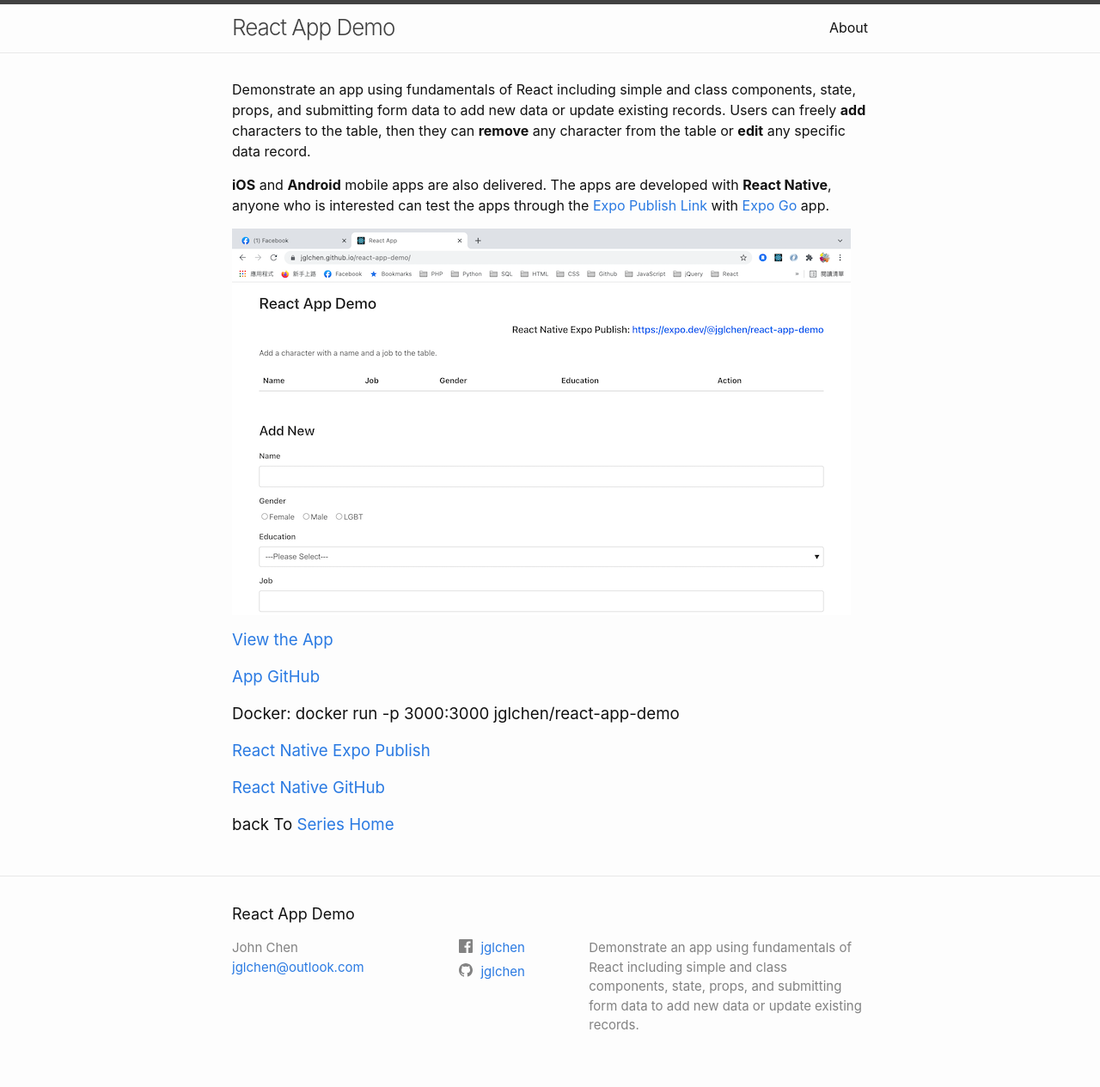
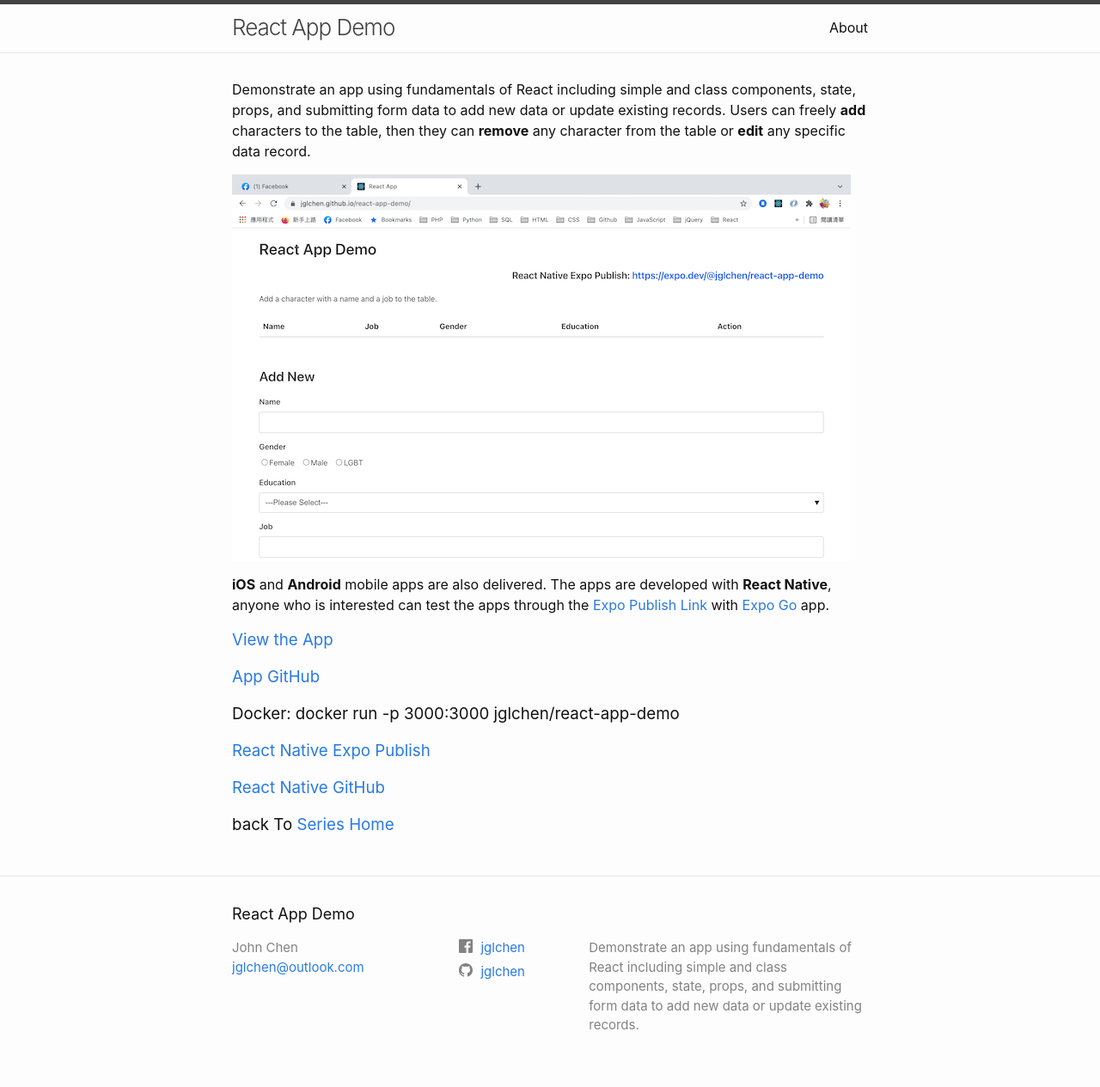
Before and after one commit to jglchen/react-app-demo, a Jekyll site: the page built from index.md, in a window 1280 px wide. Shown: the whole page at 86% size. Built offline with Jekyll 4.4.1, drawn with Linux system fonts in a browser that asks for light colours; comment, search, counter and statistics services are not loaded.

Commit message:
Update _config.yml

```diff
--- a/index.md
+++ b/index.md
@@ -10,9 +10,9 @@
 
 Demonstrate an app using fundamentals of React including simple and class components, state, props, and submitting form data to add new data or update existing records. Users can freely **add** characters to the table, then they can **remove** any character from the table or **edit** any specific data record.
 
+[![react-app-demo-screenshot](/images/react-app-demo-screenshot.png)](https://react-app-demo-coral.vercel.app)
+
 **iOS** and **Android** mobile apps are also delivered. The apps are developed with **React Native**, anyone who is interested can test the apps through the [Expo Publish Link](https://expo.dev/@jglchen/react-app-demo) with [Expo Go](https://expo.dev/client) app.
-
-[![react-app-demo-screenshot](/images/react-app-demo-screenshot.png)](https://react-app-demo-coral.vercel.app)
 
 ### [View the App](https://react-app-demo-coral.vercel.app)
 ### [App GitHub](https://github.com/jglchen/react-app-demo)
```
